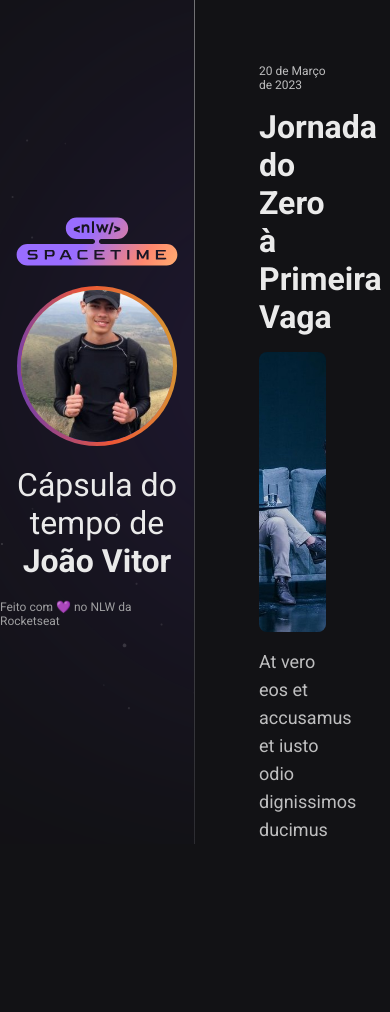
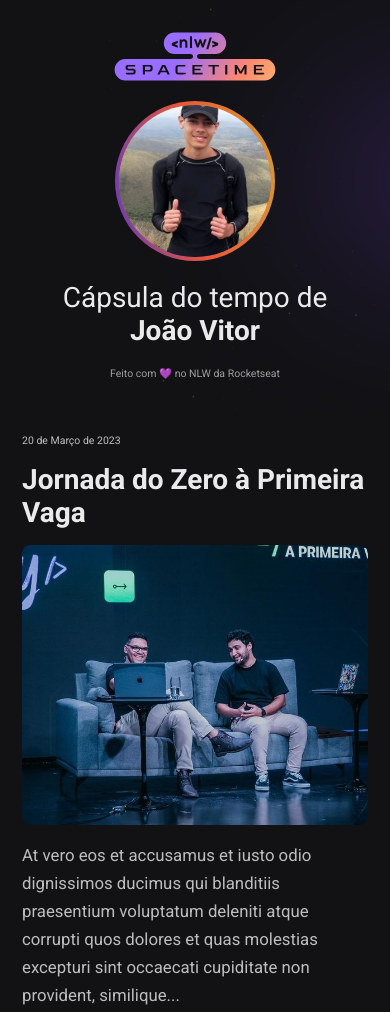
Before and after one commit to JoaoVitor0206/nlw-spacetime-explorer, a plain HTML site: page index.html in a window 390 px wide. Shown: the top 1012 px of the page. Before the commit the page ends 844 px from the top, so only its background shows below. Drawn offline with Linux system fonts and the light colour scheme.

Commit message:
Aula 4- Site Responsivo

```diff
--- a/index.html
+++ b/index.html
@@ -34,11 +34,12 @@
       >
         <small>20 de Março de 2023</small>
         <h1>Jornada do Zero à Primeira Vaga</h1>
+        <div>
           <img
             src="/assets/jornada.png"
             alt="Rodrigo e Mayk apresentando o evento Jornada do Zero à Primeira Vaga"
           />
-
+        </div>
         <p>
           At vero eos et accusamus et iusto odio dignissimos ducimus qui
           blanditiis praesentium voluptatum deleniti atque corrupti quos dolores
@@ -54,11 +55,12 @@
       >
         <small>20 de Março de 2023</small>
         <h1>Jornada do Zero à Primeira Vaga</h1>
+        <div>
           <img
             src="/assets/jornada.png"
             alt="Rodrigo e Mayk apresentando o evento Jornada do Zero à Primeira Vaga"
           />
-
+        </div>
         <p>
           At vero eos et accusamus et iusto odio dignissimos ducimus qui
           blanditiis praesentium voluptatum deleniti atque corrupti quos dolores
@@ -74,11 +76,12 @@
       >
         <small>20 de Março de 2023</small>
         <h1>Jornada do Zero à Primeira Vaga</h1>
+        <div>
           <img
             src="/assets/jornada.png"
             alt="Rodrigo e Mayk apresentando o evento Jornada do Zero à Primeira Vaga"
           />
-
+        </div>
         <p>
           At vero eos et accusamus et iusto odio dignissimos ducimus qui
           blanditiis praesentium voluptatum deleniti atque corrupti quos dolores
--- a/styles.css
+++ b/styles.css
@@ -2,6 +2,33 @@
   margin: 0;
   padding: 0;
   box-sizing: border-box;
+}
+
+:root {
+  font-size: 16px;
+}
+
+::-webkit-scrollbar {
+  width: 8px;
+}
+
+::-webkit-scrollbar-track {
+  background-color: #2c2c31;
+}
+
+::-webkit-scrollbar-thumb {
+  background-color: #9e9ea0;
+}
+
+@keyframes entering {
+  from {
+    opacity: 0;
+    transform: translateY(-200px);
+  }
+  to {
+    opacity: 1;
+    transform: translateY(0);
+  }
 }
 
 body {
@@ -21,6 +48,7 @@ nav {
   grid-area: timeline;
 
   overflow-y: scroll;
+  animation: entering 0.7s ease-in-out;
 }
 
 .memory {
@@ -34,11 +62,11 @@ nav {
 
 .memory small {
   color: #bebebf;
-  font-size: 12px;
+  font-size: 0.75rem;
 }
 
 .memory h1 {
-  font-size: 32px;
+  font-size: 2rem;
   color: #eaeaea;
 }
 
@@ -47,10 +75,23 @@ nav {
   height: 280px;
   object-fit: cover;
   border-radius: 8px;
+
+  transition: transform 0.3s ease-in-out;
+}
+
+.memory div {
+  width: 100%;
+  height: 280px;
+  overflow: hidden;
+  border-radius: 8px;
+}
+
+.memory:hover img {
+  transform: scale(1.1);
 }
 
 .memory p {
-  font-size: 18px;
+  font-size: 1.2rem;
   color: #bebebf;
   line-height: 28px;
 }
@@ -73,6 +114,10 @@ aside {
   background-size: auto 100%;
 }
 
+aside * {
+  animation: entering 0.7s ease-in-out;
+}
+
 aside img:nth-child(2) {
   width: 160px;
   height: 160px;
@@ -84,11 +129,33 @@ aside img:nth-child(2) {
 }
 
 aside p {
-  font-size: 32px;
+  font-size: 2rem;
   text-align: center;
 }
 
 aside span {
-  font-size: 12px;
+  font-size: 0.75rem;
   color: #9e9ea0;
 }
+
+@media (max-width: 768px) {
+  :root {
+    font-size: 14px;
+  }
+
+  body {
+    grid-template-columns: 1fr;
+    grid-template-rows: 0.2fr 0.8fr;
+    grid-template-areas: "profile" "timeline";
+  }
+
+  aside {
+    border-right: none;
+    padding: 32px 12px;
+  }
+
+  nav {
+    overflow-y: visible;
+    padding: 22px;
+  }
+}
```
Lines whose indentation alone changed are shown as unchanged.
